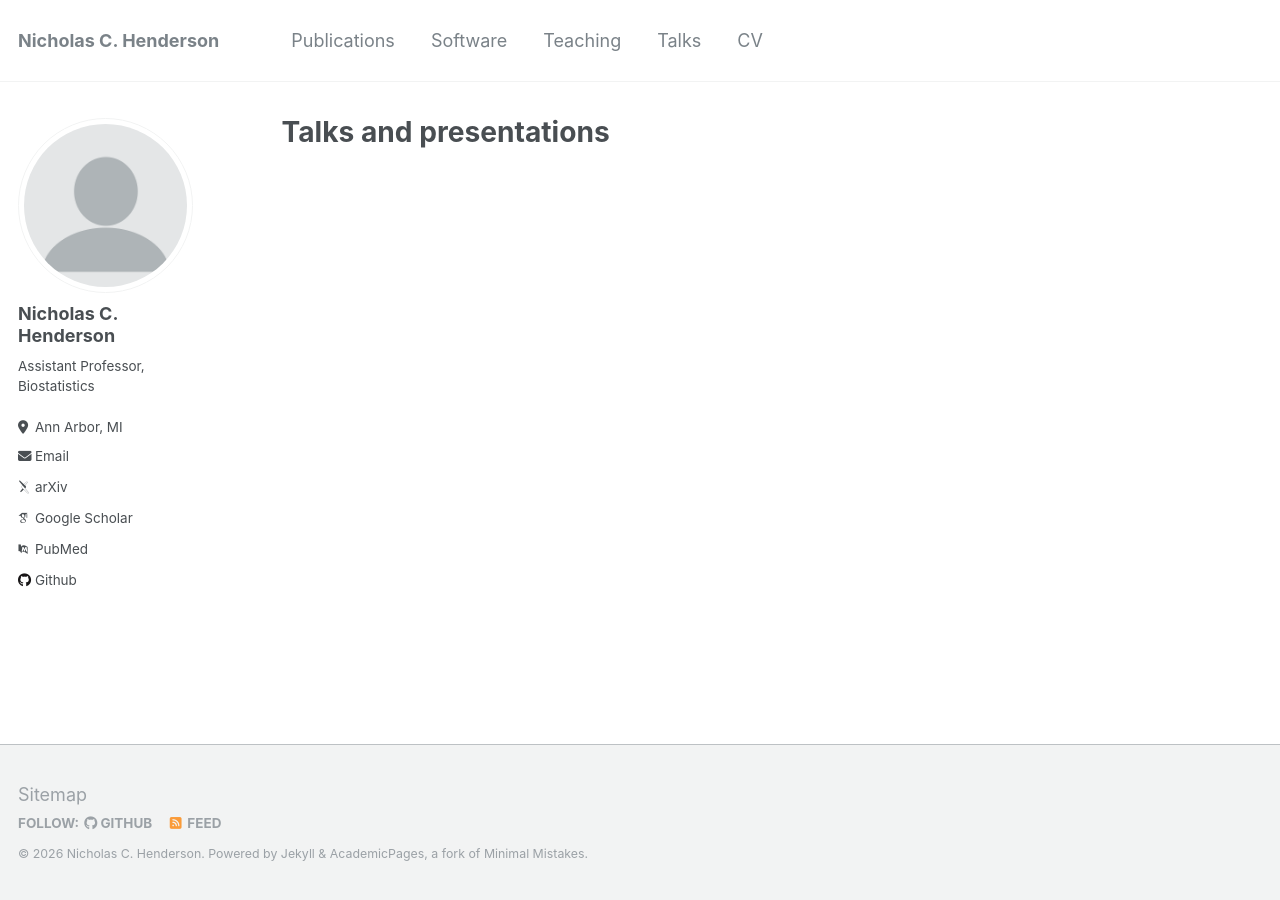
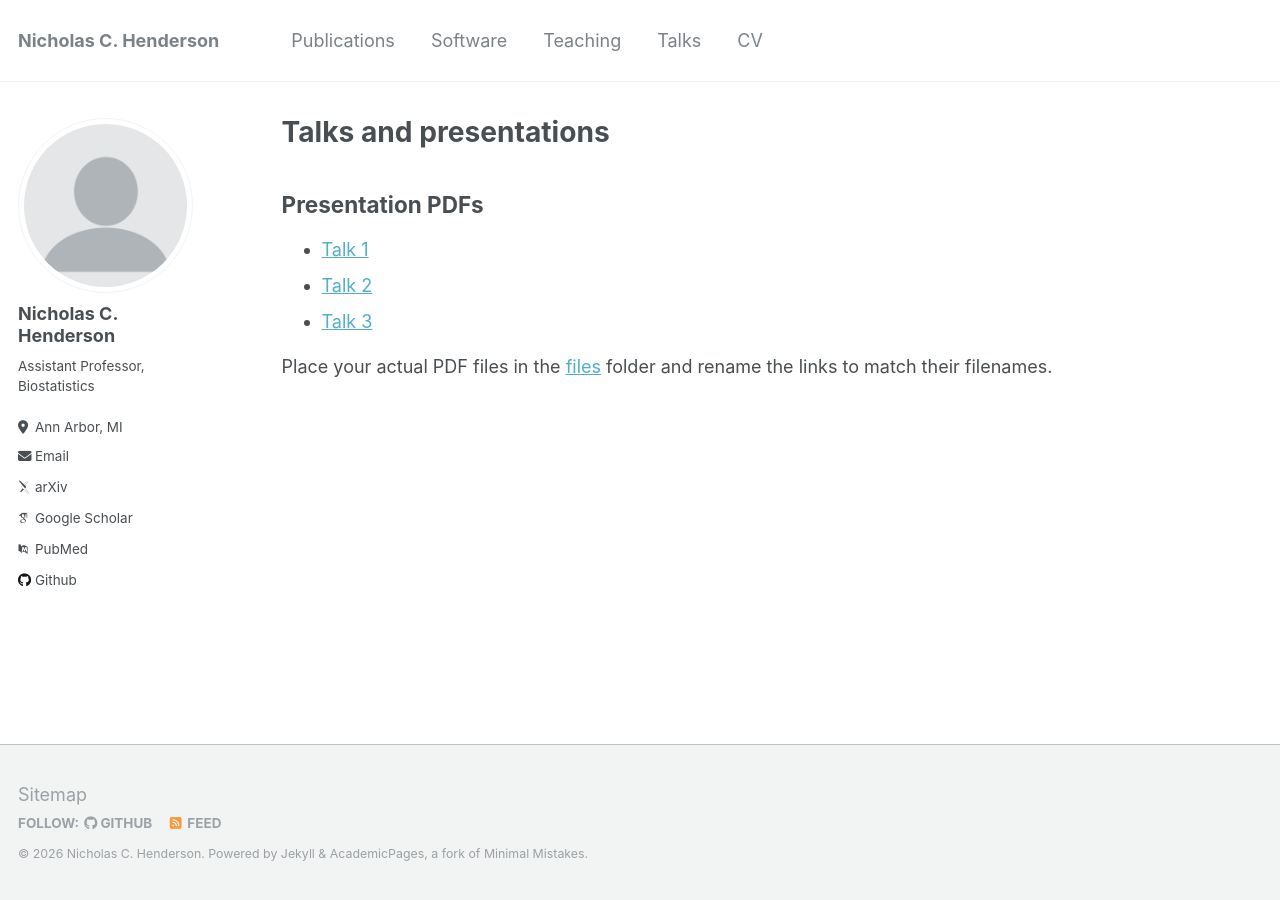
Before and after one commit to nchenderson/nchenderson.github.io, a Jekyll site: the page built from _pages/talks.html, in a window 1280 px wide. Built offline with Jekyll 4.4.1, drawn with Linux system fonts in a browser that asks for light colours; some web fonts are replaced.

Commit message:
added one talk

```diff
--- a/_pages/talks.html
+++ b/_pages/talks.html
@@ -4,3 +4,14 @@ title: "Talks and presentations"
 permalink: /talks/
 author_profile: true
 ---
+
+{% include base_path %}
+
+<h2>Presentation PDFs</h2>
+<ul>
+  <li><a href="{{ base_path }}/files/NIDAAREM_JSM.pdf" target="_blank" rel="noopener noreferrer">Talk 1</a></li>
+  <li><a href="{{ base_path }}/files/NIDAAREM_JSM.pdf" target="_blank" rel="noopener noreferrer">Talk 2</a></li>
+  <li><a href="{{ base_path }}/files/NIDAAREM_JSM.pdf" target="_blank" rel="noopener noreferrer">Talk 3</a></li>
+</ul>
+
+Place your actual PDF files in the <a href="{{ base_path }}/files/">files</a> folder and rename the links to match their filenames.
```
